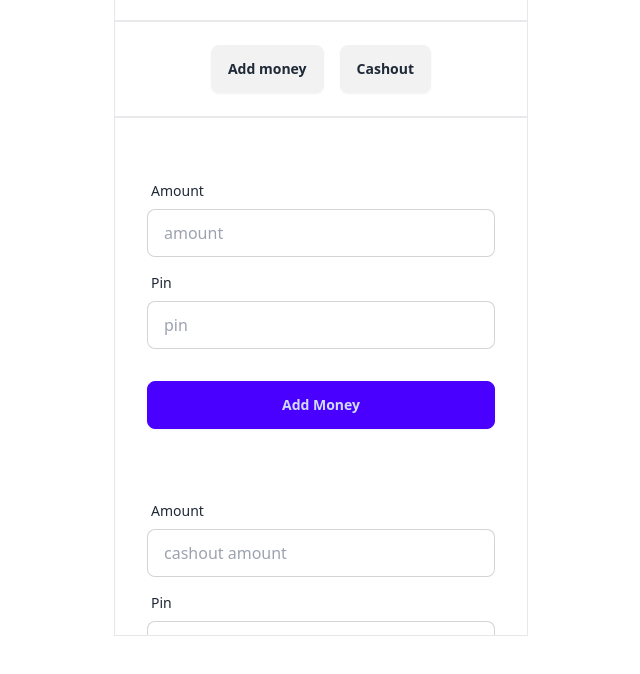
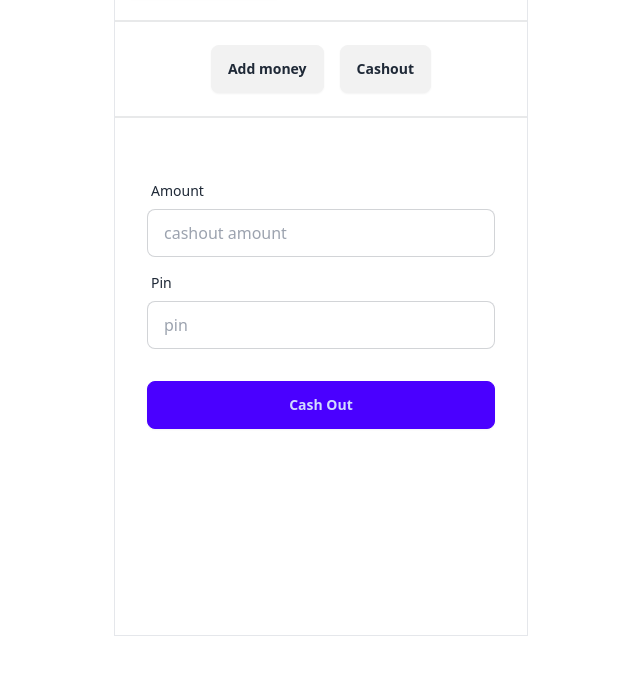
Before and after one commit to rudra0700/payoo-MFS, a plain HTML site: page home.html in a window 1280 px wide. Both pictures are taken after a click on the button "Cashout". Shown: the part 100-774 px from the top of the page, without its empty margins (319-959 px from the left). Drawn offline with nearby package versions, Linux system fonts and the light colour scheme.

Commit message:
feat: toggle features added

```diff
--- a/home.html
+++ b/home.html
@@ -8,6 +8,7 @@
     <script src="https://cdn.tailwindcss.com"></script>
     <script src="./js/home.js" defer></script>
     <script src="./js/cashout.js" defer></script>
+    <script src="./js/features.js" defer></script>
 </head>
 <body>
     <main class="flex justify-center">
@@ -21,11 +22,11 @@
               </div>
               <div class="divider"></div>
               <div class="flex justify-center gap-4">
-                <button class="btn">Add money</button>
-                <button class="btn">Cashout</button>
+                <button class="btn" id="show-add-money-btn">Add money</button>
+                <button class="btn" id="show-cashout-btn" >Cashout</button>
               </div>
               <div class="divider"></div>
-              <form class="card-body">
+              <form class="card-body" id="add-money-form">
                 <div class="form-control">
                   <label class="label">
                     <span class="label-text">Amount</span>
@@ -43,7 +44,7 @@
                 </div>
               </form>
 
-              <form class="card-body">
+              <form class="hidden card-body" id="cashout-form">
                 <div class="form-control">
                   <label class="label">
                     <span class="label-text">Amount</span>
--- /dev/null
+++ b/js/features.js
@@ -0,0 +1,9 @@
+document.getElementById("show-cashout-btn").addEventListener("click", () => {
+  document.getElementById("cashout-form").classList.remove("hidden");
+  document.getElementById("add-money-form").classList.add("hidden");
+});
+
+document.getElementById("show-add-money-btn").addEventListener("click", () => {
+    document.getElementById("cashout-form").classList.add("hidden");
+    document.getElementById("add-money-form").classList.remove("hidden");
+});
```
